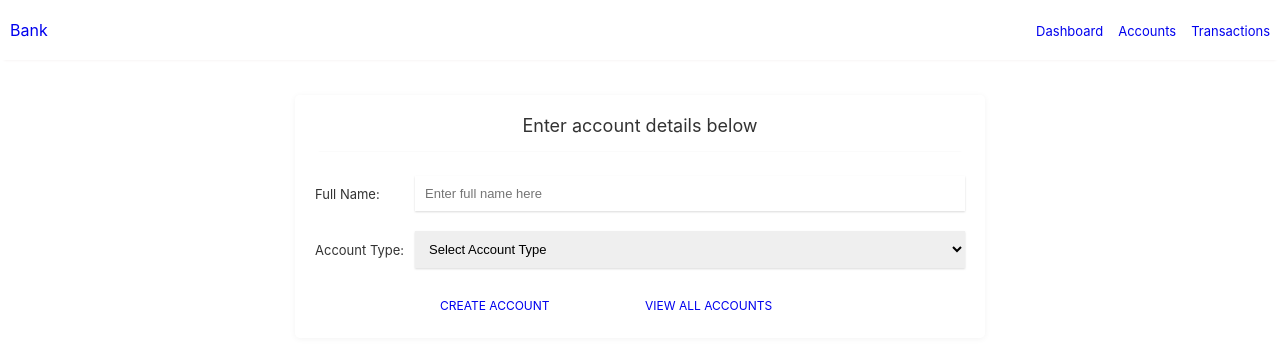
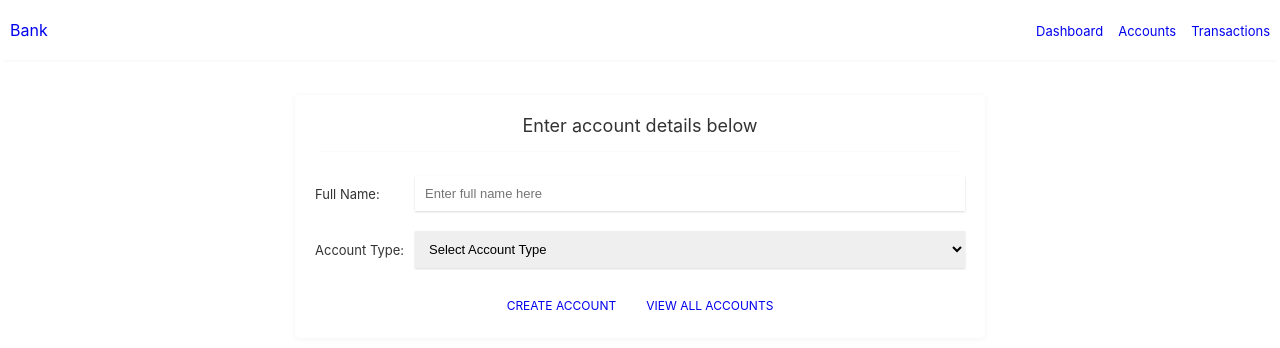
Before and after one commit to Ruqayya-Hasnee/banking-app, a React (Create React App) app: page /accounts/create in a window 1280 px wide. Shown: the top 348 px of the page. Built offline with nearby package versions, Linux system fonts and the light colour scheme.

Commit message:
fixes style in add account footer

```diff
--- a/src/components/accounts/createAccount.css
+++ b/src/components/accounts/createAccount.css
@@ -64,11 +64,11 @@ select {
   justify-content: center;
   align-items: center;
   text-align: center;
+  gap: 20px;
 }
 
 .add-account-footer .actions {
   border-radius: 4px;
-  width: 30%;
   padding: 5px;
   font-size: 12px;
 }
```
